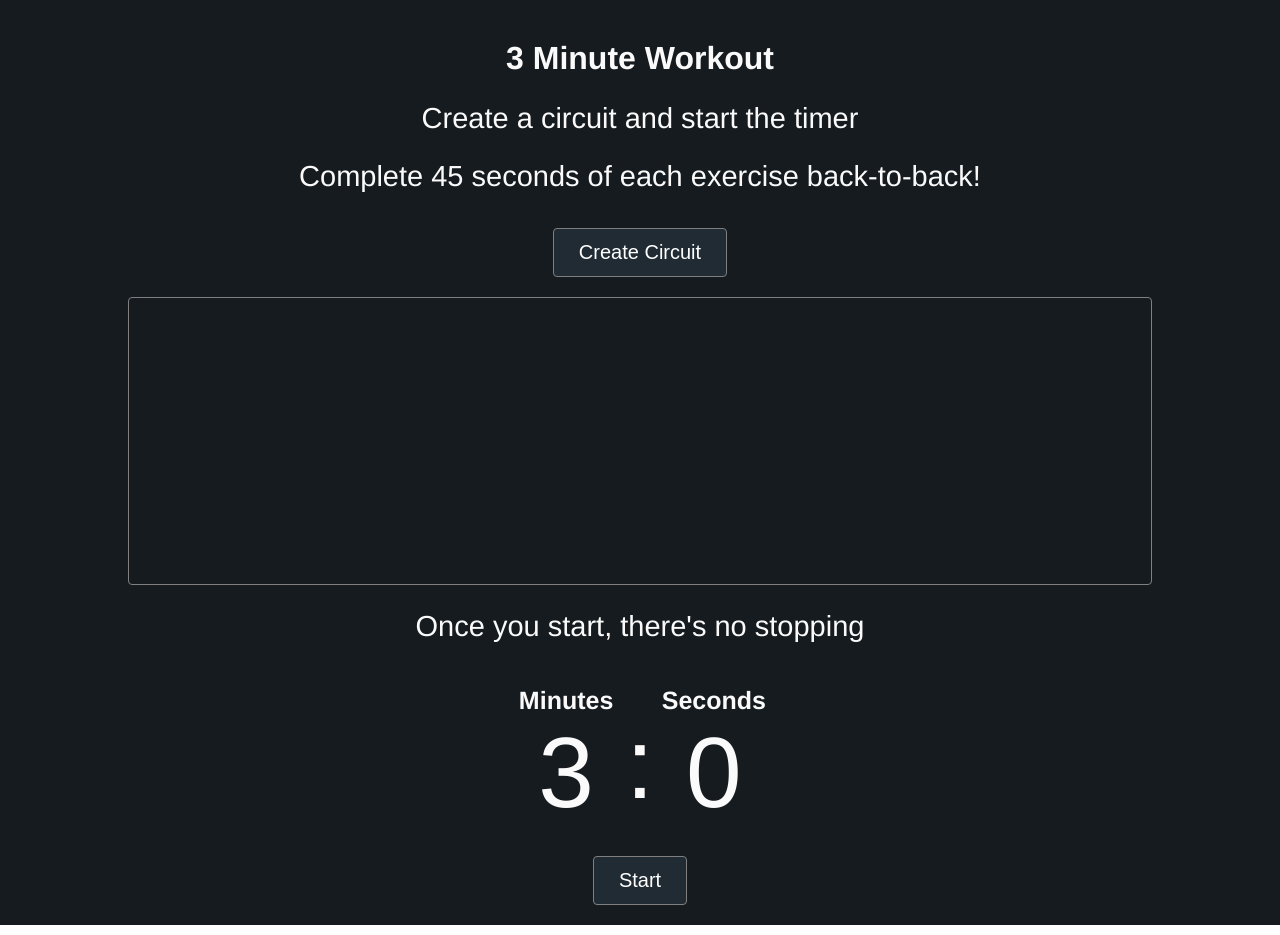
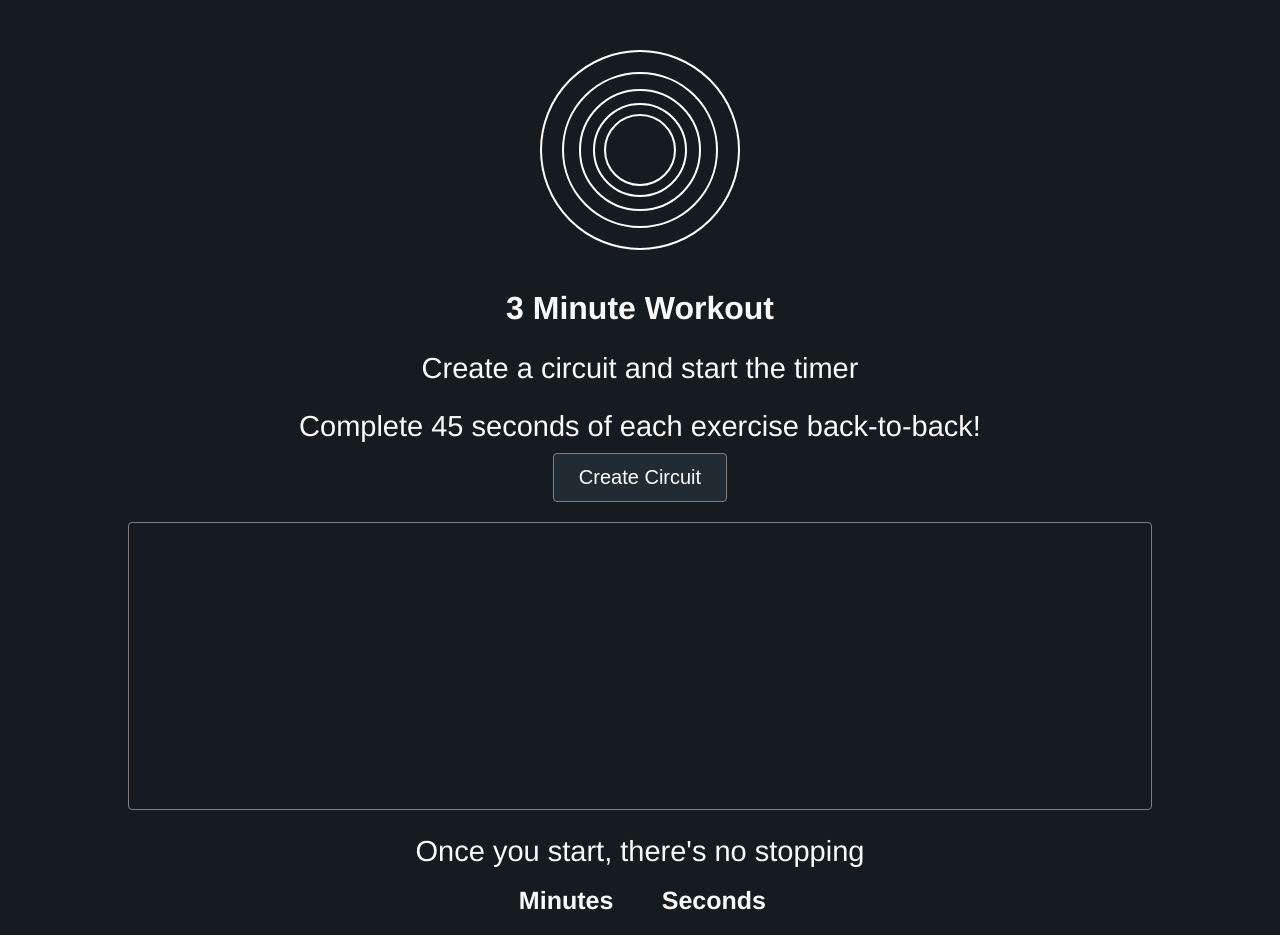
Before and after one commit to ArnoldDonPaul/Doppler, a React (Create React App) app: page /circuit in a window 1280 px wide. Shown: the top 935 px of the page. Built offline with nearby package versions, Linux system fonts and the light colour scheme.

Commit message:
added functionality to the logo so it always links to the home page

```diff
--- a/src/components/Countdown.jsx
+++ b/src/components/Countdown.jsx
@@ -90,7 +90,7 @@ class Countdown extends Component {
 
     render() {
         return (
-            <section>
+            <section className="timerSection">
                 <div className="progress">
                     <p className="progress__star">{this.state.exercise1}</p>
                     <p className="progress__star">{this.state.exercise2}</p>
--- a/src/components/Hero.jsx
+++ b/src/components/Hero.jsx
@@ -6,19 +6,6 @@ class Hero extends Component {
     render() {
         return (
             <section className="hero">
-                {/* LOGO */}
-                <div className="dopplerLogo">
-                    <div className="circle0">
-                        <div className="circle1">
-                            <div className="circle2">
-                                <div className="circle3">
-                                    <div className="circle4"></div>
-                                </div>
-                            </div>
-                        </div>
-                    </div>
-                </div>
-                {/* LOGO */}
                 <div className="welcome">
                     <h1 className="welcome__title">take 5 minutes for yourself</h1>
                     <Link to="/circuit" className="welcome__nav">3 minutes for your body</Link>
--- /dev/null
+++ b/src/components/Logo.jsx
@@ -0,0 +1,25 @@
+import React, { Component } from "react";
+import { Link } from "react-router-dom";
+import "../styles/Logo.scss";
+
+class Flame extends Component {
+    render() {
+        return (
+            <Link to="/">
+                <div className="dopplerLogo" >
+                    <div className="circle0">
+                        <div className="circle1">
+                            <div className="circle2">
+                                <div className="circle3">
+                                    <div className="circle4"></div>
+                                </div>
+                            </div>
+                        </div>
+                    </div>
+                </div>
+            </Link>
+        )
+    }
+}
+
+export default Flame;
--- a/src/pages/Circuit.js
+++ b/src/pages/Circuit.js
@@ -1,4 +1,5 @@
 import React, { Component } from 'react';
+import Logo from "../components/Logo.jsx"
 import Workout from "../components/Workout.jsx"
 import Countdown from "../components/Countdown.jsx"
 
@@ -6,6 +7,7 @@ class Circuit extends Component {
     render() {
         return (
             <>
+                <Logo />
                 <Workout />
                 <Countdown />
             </>
--- a/src/pages/Main.js
+++ b/src/pages/Main.js
@@ -1,10 +1,14 @@
 import React, { Component } from 'react';
+import Logo from "../components/Logo.jsx"
 import Hero from "../components/Hero.jsx"
 
 class Main extends Component {
     render() {
         return (
-            <Hero />
+            <>
+                <Logo />
+                <Hero />
+            </>
         )
     }
 }
--- a/src/pages/Meditate.js
+++ b/src/pages/Meditate.js
@@ -1,4 +1,5 @@
 import React, { Component } from 'react';
+import Logo from "../components/Logo.jsx"
 import Ambience from "../components/Ambience.jsx"
 import Stopwatch from "../components/Stopwatch.jsx"
 import Flame from "../components/Flame.jsx"
@@ -8,6 +9,7 @@ class Meditate extends Component {
     render() {
         return (
             <>
+                <Logo />
                 <Ambience />
                 <Stopwatch />
                 <Flame />
--- a/src/styles/App.scss
+++ b/src/styles/App.scss
@@ -5,11 +5,13 @@
   }
 
 .App {
-  height: 100%;
+  height: 100vh;
+  width: 100vw;
   font-family: Helvetica, sans-serif;
   background-color: #161b1f;
   color: rgb(250, 250, 250);
 }
+
 
 //Logo.js
 //Tips.js
--- a/src/styles/Countdown.scss
+++ b/src/styles/Countdown.scss
@@ -1,3 +1,7 @@
+.timerSection {
+    background-color: #161b1f;
+}
+
 .progress {
     width: 90%;
     display: flex;
@@ -44,6 +48,7 @@
     display: flex;
     flex-direction: column-reverse;
     justify-content: flex-end;
+    background-color: #161b1f;
     &__display {
         display: flex;
         font-size: 30px;
--- a/src/styles/Hero.scss
+++ b/src/styles/Hero.scss
@@ -1,83 +1,25 @@
 .hero {
   padding-top: 50px;
-  height: 100vh;
 }
 
-.dopplerLogo {
-    margin: 0 auto 50px;
-    border-radius: 50%;
-    width: 200px;
-    height: 200px;
-    cursor: pointer;
-  }
-
-  .circle {
-    border: 2px solid white;
-    border-radius: 50%;
-    width: 80%;
-    height: 80%;
-    .circle:hover & {
-      transform: translateX(10%);
-    }
-  }
-
-  .circle0 {
-    @extend .circle;
-    width: 200px;
-    height: 200px;
-    position: relative;
-  }
-
-  .circle1 {
-    @extend .circle;
-    position: absolute;
-    transition: all .5s linear;
-    top: 10%;
-    left: 10%;
-  }
-
-  .circle2 {
-    @extend .circle;
-    position: absolute;
-    transition: all .5s linear;
-    top: 10%;
-    left: 10%;
-  }
-
-  .circle3 {
-    @extend .circle;
-    position: absolute;
-    transition: all .5s linear;
-    top: 10%;
-    left: 10%;
-  }
-
-  .circle4 {
-    @extend .circle;
-    position: absolute;
-    transition: all .5s linear;
-    top: 10%;
-    left: 10%;
-  }
-
 .welcome {
-  height: 300px;
-  width: 300px;
   margin: 0 auto;
   text-align: center;
   display: flex;
   flex-direction: column;
+  align-items: center;
   &__title {
     font-size: 32px;
     text-transform: capitalize;
     margin: 20px 0;
   }
   &__nav {
+    width: 275px;
     font-size: 28px;
     text-transform: capitalize;
     text-decoration: none;
     color: white;
-    margin: 20px 0;
+    margin: 0 auto;
     background-color: #202b33;
     border: solid 1px grey;
     border-radius: 4px;
--- /dev/null
+++ b/src/styles/Logo.scss
@@ -0,0 +1,57 @@
+.dopplerLogo {
+    margin: 0 auto 50px;
+    padding-top: 50px;
+    border-radius: 50%;
+    width: 200px;
+    height: 200px;
+    cursor: pointer;
+  }
+
+  .circle {
+    border: 2px solid white;
+    border-radius: 50%;
+    width: 80%;
+    height: 80%;
+    .circle:hover & {
+      transform: translateX(10%);
+    }
+  }
+
+  .circle0 {
+    @extend .circle;
+    width: 200px;
+    height: 200px;
+    position: relative;
+  }
+
+  .circle1 {
+    @extend .circle;
+    position: absolute;
+    transition: all .5s linear;
+    top: 10%;
+    left: 10%;
+  }
+
+  .circle2 {
+    @extend .circle;
+    position: absolute;
+    transition: all .5s linear;
+    top: 10%;
+    left: 10%;
+  }
+
+  .circle3 {
+    @extend .circle;
+    position: absolute;
+    transition: all .5s linear;
+    top: 10%;
+    left: 10%;
+  }
+
+  .circle4 {
+    @extend .circle;
+    position: absolute;
+    transition: all .5s linear;
+    top: 10%;
+    left: 10%;
+  }
--- a/src/styles/Workout.scss
+++ b/src/styles/Workout.scss
@@ -3,6 +3,7 @@
     height: fit-content;
     text-align: center;
     padding-top: 40px;
+    background-color: #161b1f;
     &__title {
         margin: 0 auto 10px;
         font-size: 32px;
@@ -10,7 +11,8 @@
     }
     &__instruction {
         width: 80%;
-        margin: 25px auto;
+        margin: 25px auto 0;
+        padding: 0 auto;
         font-size: 29px;
     }
 }
```
